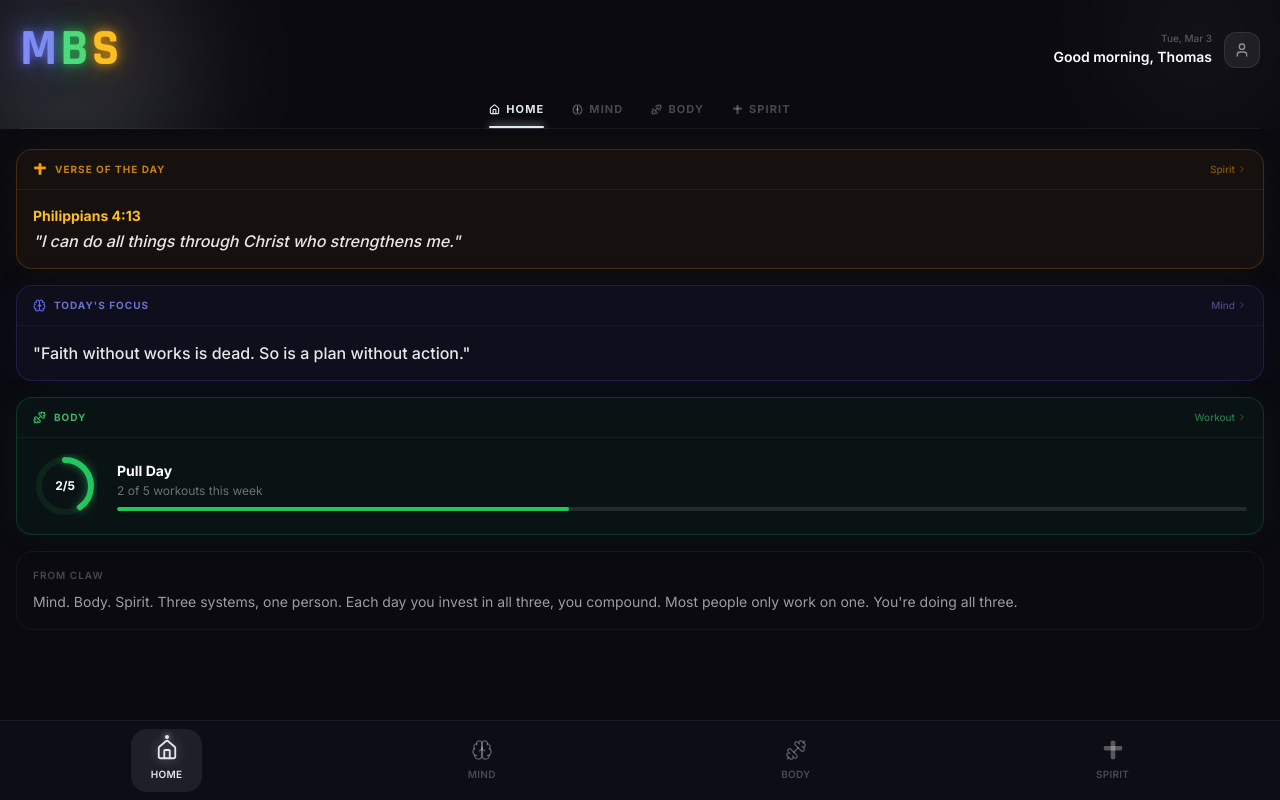
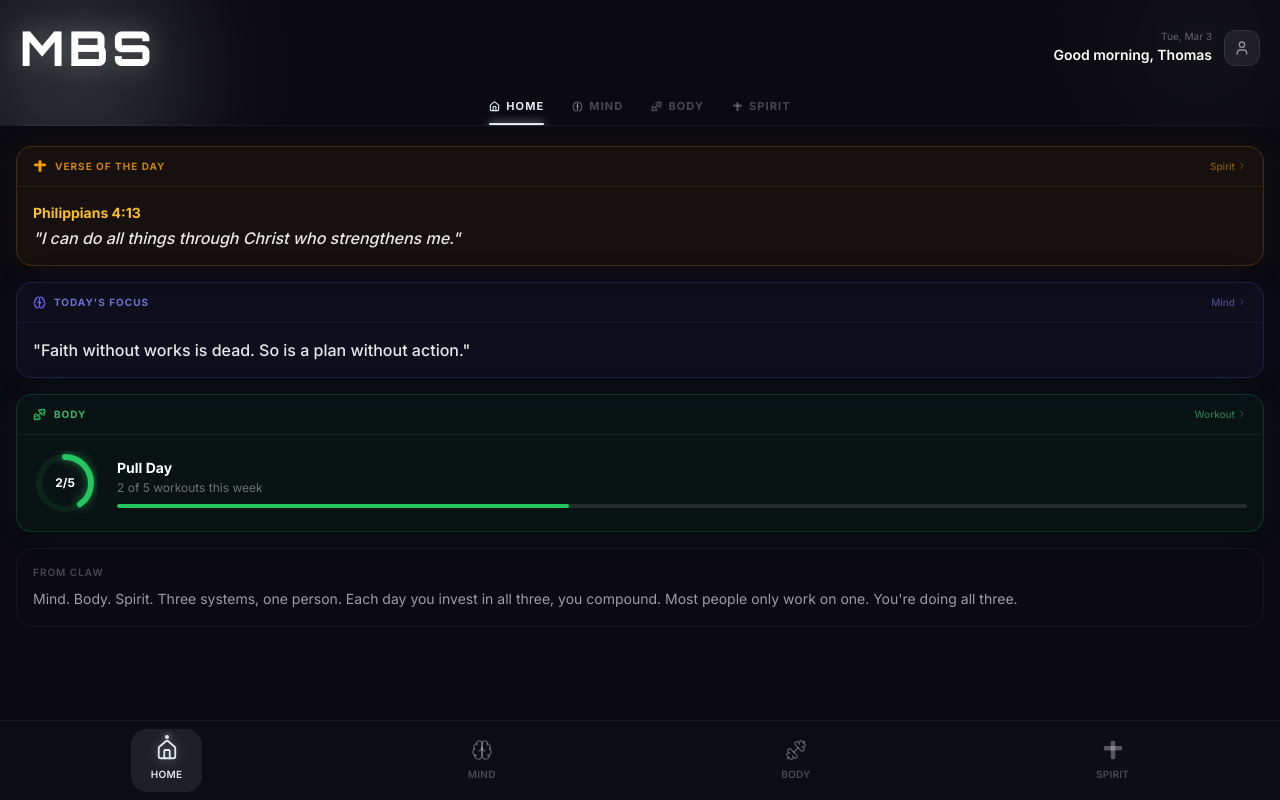
Before and after one commit to tomthornton/life-app, a Next.js app: page / in a window 1280 px wide. Built offline with nearby package versions, Linux system fonts and the light colour scheme.

Commit message:
feat: Orbitron font for MBS, clean wordmark

```diff
--- a/app/layout.tsx
+++ b/app/layout.tsx
@@ -1,9 +1,9 @@
 import type { Metadata, Viewport } from 'next'
-import { Rajdhani, Inter } from 'next/font/google'
+import { Orbitron, Inter } from 'next/font/google'
 import './globals.css'
 
-const rajdhani = Rajdhani({
-  weight: '700',
+const orbitron = Orbitron({
+  weight: '800',
   subsets: ['latin'],
   variable: '--font-bebas',
   display: 'swap',
@@ -40,7 +40,7 @@ export default function RootLayout({
   children: React.ReactNode
 }) {
   return (
-    <html lang="en" className={`${rajdhani.variable} ${inter.variable}`}>
+    <html lang="en" className={`${orbitron.variable} ${inter.variable}`}>
       <head>
         <link rel="apple-touch-icon" href="/icon-192.png" />
         <meta name="apple-mobile-web-app-capable" content="yes" />
--- a/components/AppHeader.tsx
+++ b/components/AppHeader.tsx
@@ -63,7 +63,7 @@ export default function AppHeader({
       <div className="relative px-5 pt-6 pb-0">
         {/* Top row */}
         <div className="flex items-center justify-between mb-4">
-          <MBSWordmark />
+          <MBSWordmark glowColor={color} />
 
           {/* Right: greeting + profile */}
           <div className="flex items-center gap-3">
--- a/components/MBSWordmark.tsx
+++ b/components/MBSWordmark.tsx
@@ -1,76 +1,16 @@
-'use client'
-
-import { useEffect, useRef } from 'react'
-
-const LETTERS = [
-  { char: 'M', color: '#818cf8', glow: '#6366f1' },
-  { char: 'B', color: '#4ade80', glow: '#22c55e' },
-  { char: 'S', color: '#fbbf24', glow: '#f59e0b' },
-]
-
-export default function MBSWordmark() {
-  const shimmerRef = useRef<HTMLDivElement>(null)
-
-  useEffect(() => {
-    const el = shimmerRef.current
-    if (!el) return
-
-    let frame: number
-    let start: number | null = null
-    const duration = 2800
-
-    const animate = (ts: number) => {
-      if (!start) start = ts
-      const progress = ((ts - start) % (duration * 2)) / (duration * 2)
-      // Pause between sweeps — only animate during first half
-      const x = progress < 0.5
-        ? -60 + (progress / 0.5) * 220
-        : 200
-      el.style.transform = `translateX(${x}%) skewX(-15deg)`
-      el.style.opacity = progress < 0.5 ? '1' : '0'
-      frame = requestAnimationFrame(animate)
-    }
-
-    frame = requestAnimationFrame(animate)
-    return () => cancelAnimationFrame(frame)
-  }, [])
-
+export default function MBSWordmark({ glowColor }: { glowColor?: string }) {
   return (
-    <div className="relative inline-flex items-end overflow-visible select-none">
-      {/* Letters */}
-      <div className="flex items-end gap-0" style={{ fontFamily: 'var(--font-bebas)', fontSize: '3.2rem', lineHeight: 1, letterSpacing: '0.06em' }}>
-        {LETTERS.map(({ char, color, glow }) => (
-          <span
-            key={char}
-            style={{
-              color,
-              textShadow: [
-                `0 0 10px ${glow}cc`,
-                `0 0 25px ${glow}88`,
-                `0 0 50px ${glow}44`,
-                `0 0 80px ${glow}22`,
-              ].join(', '),
-            }}
-          >
-            {char}
-          </span>
-        ))}
-      </div>
-
-      {/* Shimmer sweep */}
-      <div
-        className="absolute inset-0 pointer-events-none overflow-hidden rounded-sm"
-        style={{ mixBlendMode: 'screen' }}
-      >
-        <div
-          ref={shimmerRef}
-          className="absolute inset-0 w-1/3"
-          style={{
-            background: 'linear-gradient(90deg, transparent 0%, rgba(255,255,255,0.55) 50%, transparent 100%)',
-            willChange: 'transform',
-          }}
-        />
-      </div>
-    </div>
+    <span
+      className="text-white select-none"
+      style={{
+        fontFamily: 'var(--font-bebas)',
+        fontSize: '3rem',
+        lineHeight: 1,
+        letterSpacing: '0.08em',
+        textShadow: glowColor ? `0 0 30px ${glowColor}50` : undefined,
+      }}
+    >
+      MBS
+    </span>
   )
 }
```
